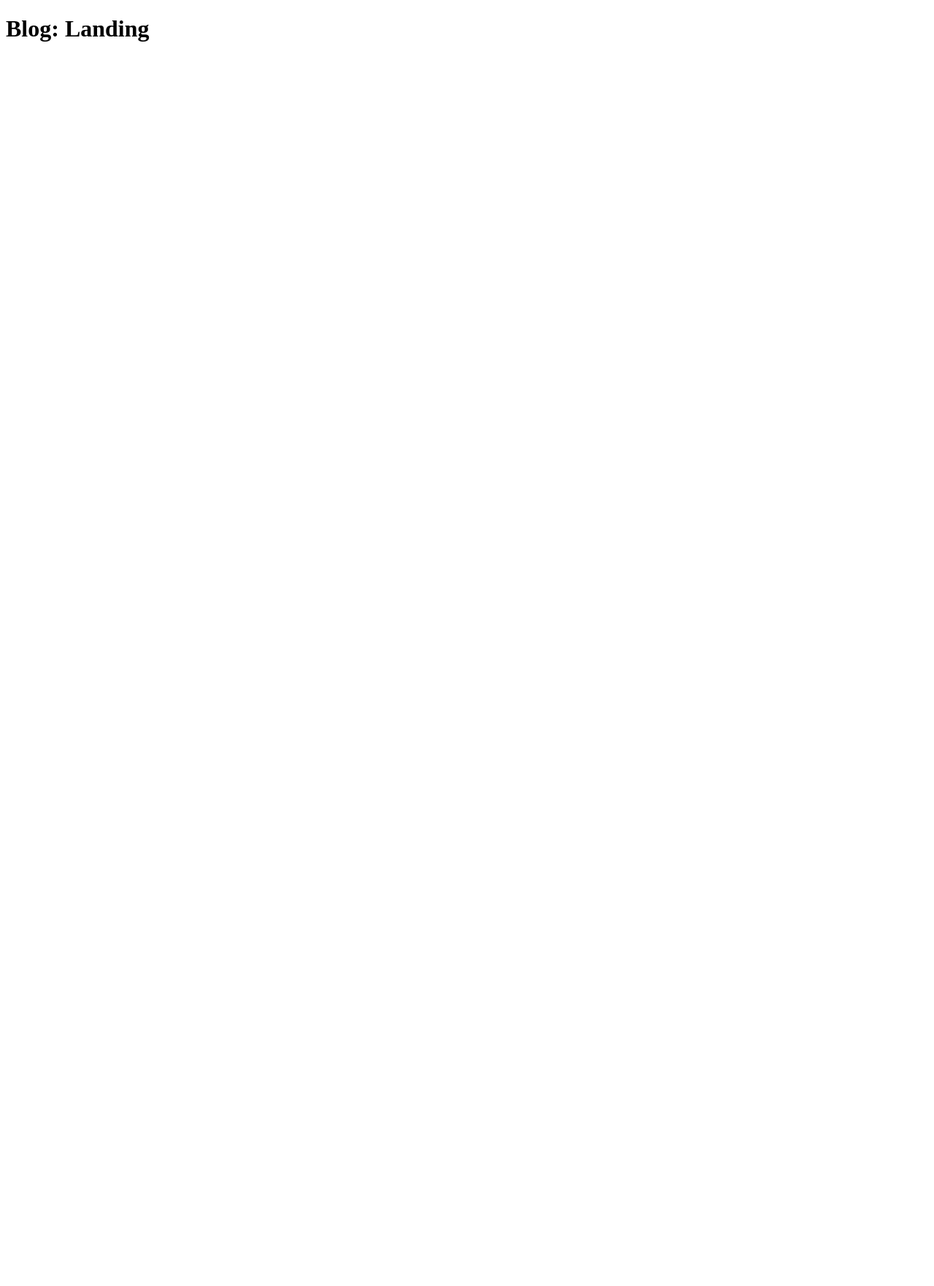
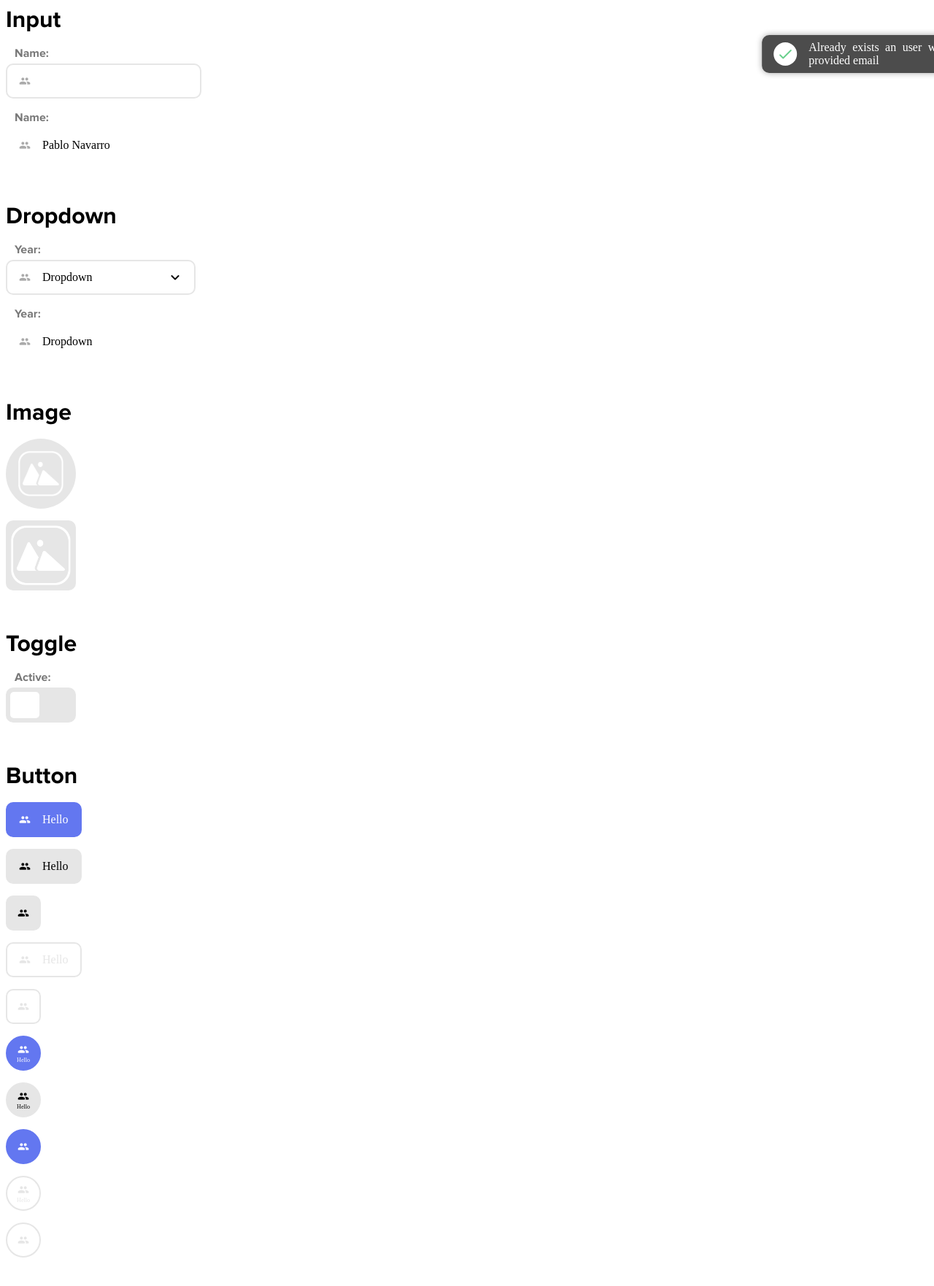
Before and after one commit to Zjarr/blog-client, a React (Create React App) app: page / in a window 1280 px wide. Shown: the top 1762 px of the page at 73% size. Before the commit the page ends 800 px from the top, so only its background shows below. Built offline with nearby package versions, Linux system fonts and the light colour scheme; a web font is replaced by a local one.

Commit message:
chore: add component playground

```diff
--- a/src/pages/blog/landing.blog.pages.tsx
+++ b/src/pages/blog/landing.blog.pages.tsx
@@ -1,9 +1,83 @@
 import React from 'react';
+
+import { Input } from '../../components/input';
+import { Banner } from '../../components/banner';
+import { Dropdown } from '../../components/dropdown';
+import { Image } from '../../components/image';
+import { Toggle } from '../../components/toggle';
+import { Text } from '../../components/text';
+import { Button } from '../../components/button';
+
+import { COLOR_GREEN, COLOR_PURPLE } from '../../lib/values';
 
 export const LandingBlogPage: React.FC<{}> = () => {
   return (
     <>
-      <h1>Blog: Landing</h1>
+      <Text type={'title'}>Input</Text>
+      <p></p>
+      <Input icon={'group'} label={'Name:'} />
+      <p></p>
+      <Input icon={'group'} label={'Name:'} value={'Pablo Navarro'} disabled />
+      <br />
+      <br />
+      <br />
+
+
+      <Text type={'title'}>Dropdown</Text>
+      <p></p>
+      <Dropdown name={'Dropdown'} label={'Year:'} items={[{ name: 'value', value: 'name' }]} icon={'group'} onChange={(): void => { }} />
+      <p></p>
+      <Dropdown name={'Dropdown'} label={'Year:'} items={[{ name: 'value', value: 'name' }]} icon={'group'} onChange={(): void => { }} disabled />
+      <br />
+      <br />
+      <br />
+
+
+      <Text type={'title'}>Image</Text>
+      <p></p>
+      <Image type={'circle'} updatable />
+      <p></p>
+      <Image type={'square'} updatable />
+      <br />
+      <br />
+      <br />
+
+
+      <Text type={'title'}>Toggle</Text>
+      <p></p>
+      <Toggle label={'Active:'} disabled />
+      <br />
+      <br />
+      <br />
+
+
+      <Text type={'title'}>Button</Text>
+      <p></p>
+      <Button type={'color'} text={'Hello'} width={'auto'} color={COLOR_PURPLE} icon={'group'} />
+      <p></p>
+      <Button type={'color'} text={'Hello'} width={'auto'} icon={'group'} />
+      <p></p>
+      <Button type={'color'} icon={'group'} />
+      <p></p>
+      <Button type={'color'} text={'Hello'} width={'auto'} icon={'group'} disabled />
+      <p></p>
+      <Button type={'color'} icon={'group'} disabled />
+      <p></p>
+      <Button type={'color'} shape={'circle'} text={'Hello'} color={COLOR_PURPLE} icon={'group'} />
+      <p></p>
+      <Button type={'color'} shape={'circle'} text={'Hello'} icon={'group'} />
+      <p></p>
+      <Button type={'color'} shape={'circle'} color={COLOR_PURPLE} icon={'group'} />
+      <p></p>
+      <Button type={'color'} shape={'circle'} text={'Hello'} icon={'group'} disabled />
+      <p></p>
+      <Button type={'color'} shape={'circle'} icon={'group'} disabled />
+      <br />
+      <br />
+      <br />
+
+
+      <Banner text={'Already exists an user with the provided email'} icon={'check'} color={COLOR_GREEN} visible />
     </>
   );
 };
```
